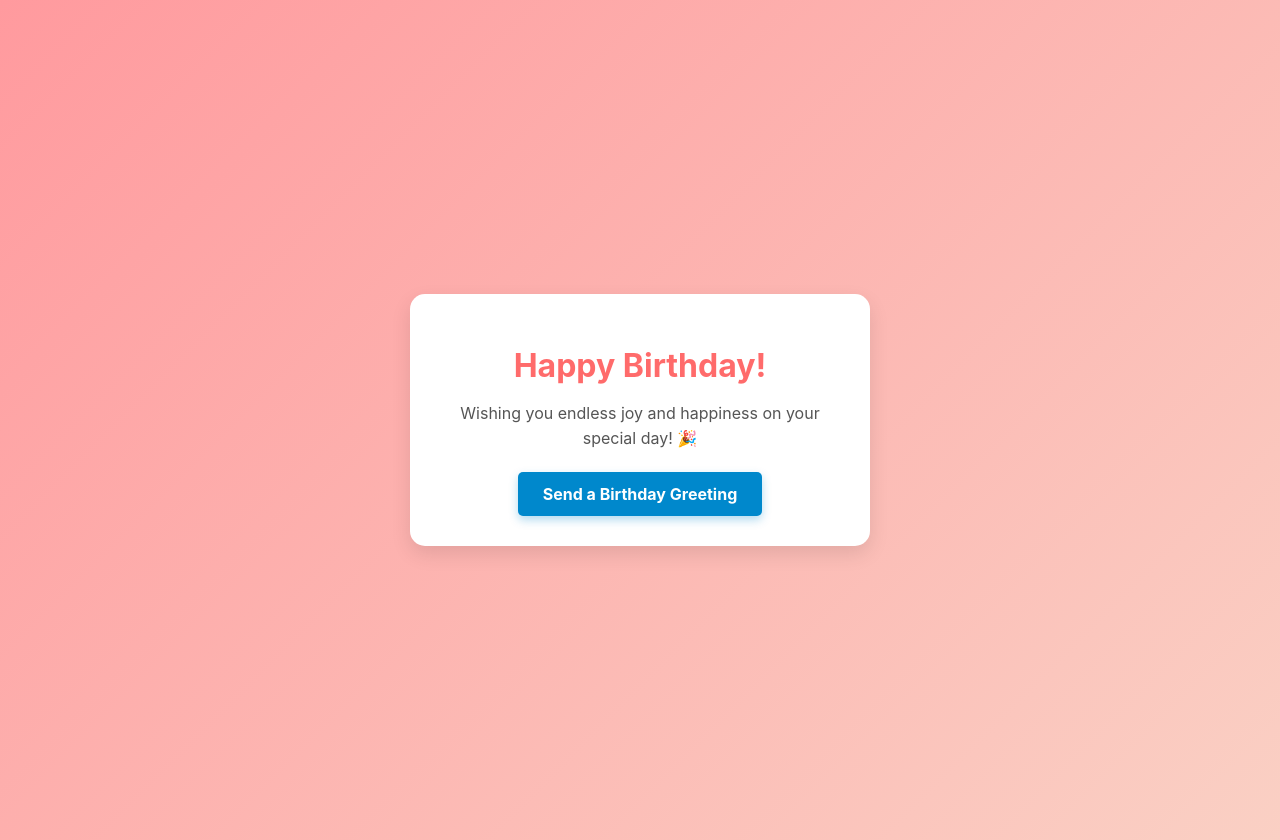
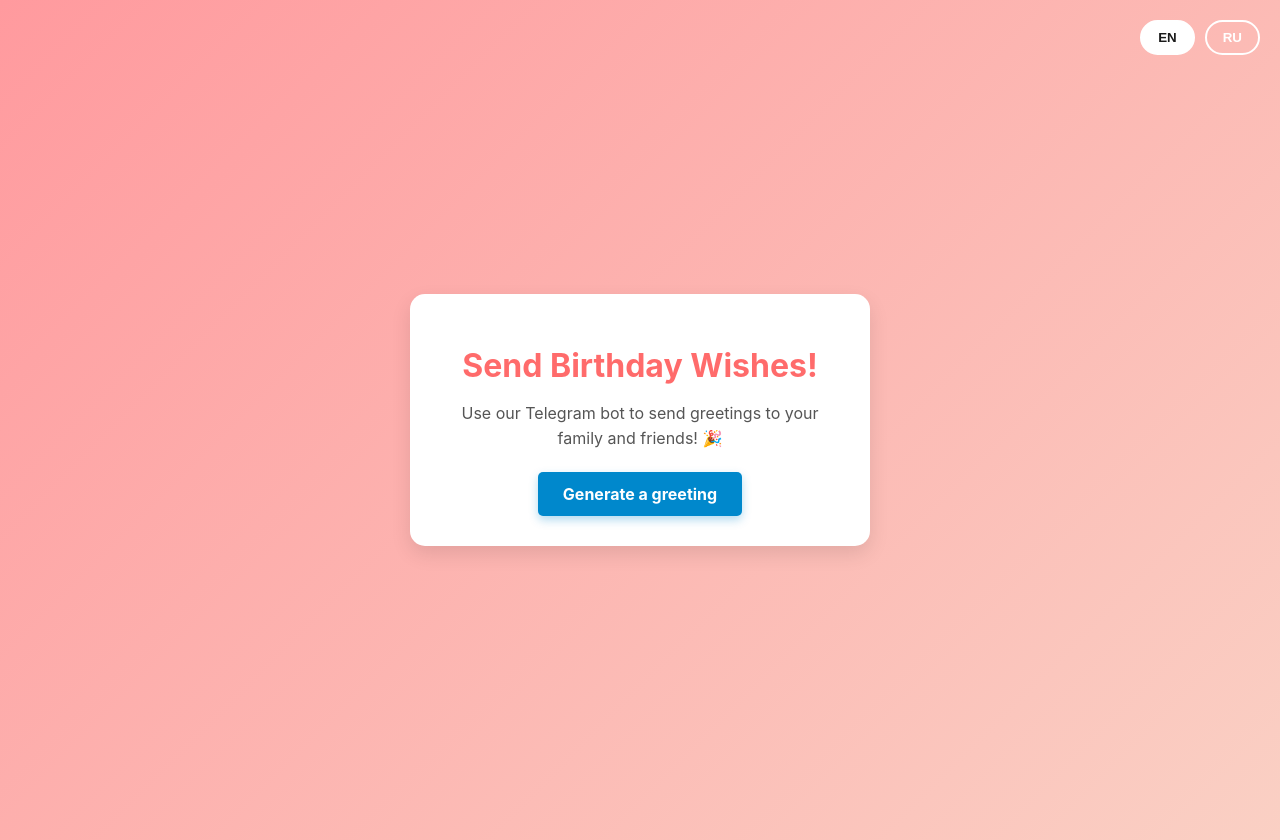
Before and after one commit to dimonss/birthdayReactApp, a React (Create React App) app: page / in a window 1280 px wide. Built offline with nearby package versions, Linux system fonts and the light colour scheme.

Commit message:
add locales

```diff
--- a/src/App.css
+++ b/src/App.css
@@ -85,3 +85,31 @@ body {
     transform: translateY(0);
   }
 }
+
+.language-switcher {
+    position: absolute;
+    top: 20px;
+    right: 20px;
+    display: flex;
+    gap: 10px;
+}
+
+.lang-btn {
+    padding: 8px 16px;
+    border: 2px solid #fff;
+    background: transparent;
+    color: #fff;
+    border-radius: 20px;
+    cursor: pointer;
+    font-weight: bold;
+    transition: all 0.3s ease;
+}
+
+.lang-btn:hover {
+    background: rgba(255, 255, 255, 0.1);
+}
+
+.lang-btn.active {
+    background: #fff;
+    color: #1a1a1a;
+}
--- a/src/App.js
+++ b/src/App.js
@@ -1,13 +1,39 @@
-import React from "react";
-import "./App.css"
+import React, { useState, useEffect } from "react";
+import "./App.css";
+import { translations, getDefaultLanguage } from "./translations";
 
 function App() {
+    const [language, setLanguage] = useState(() => {
+        const savedLanguage = localStorage.getItem('language');
+        return savedLanguage || getDefaultLanguage();
+    });
+
+    useEffect(() => {
+        localStorage.setItem('language', language);
+    }, [language]);
+
+    const t = translations[language];
+
     return (
         <div className="app">
+            <div className="language-switcher">
+                <button
+                    className={`lang-btn ${language === 'en' ? 'active' : ''}`}
+                    onClick={() => setLanguage('en')}
+                >
+                    EN
+                </button>
+                <button
+                    className={`lang-btn ${language === 'ru' ? 'active' : ''}`}
+                    onClick={() => setLanguage('ru')}
+                >
+                    RU
+                </button>
+            </div>
             <div className="card">
-                <h1 className="title">Happy Birthday!</h1>
+                <h1 className="title">{t.title}</h1>
                 <p className="message">
-                    Wishing you endless joy and happiness on your special day! 🎉
+                    {t.message}
                 </p>
                 <a
                     className="telegram-link"
@@ -15,7 +41,7 @@ function App() {
                     target="_blank"
                     rel="noopener noreferrer"
                 >
-                    Send a Birthday Greeting
+                    {t.sendGreeting}
                 </a>
             </div>
         </div>
--- /dev/null
+++ b/src/translations.js
@@ -0,0 +1,17 @@
+export const translations = {
+    en: {
+        title: "Send Birthday Wishes!",
+        message: "Use our Telegram bot to send greetings to your family and friends! 🎉",
+        sendGreeting: "Generate a greeting"
+    },
+    ru: {
+        title: "Поздравь с Днем Рождения!",
+        message: "Использую Телеграм бота для поздравления родных и близких! 🎉",
+        sendGreeting: "Сгенерироваь поздравление"
+    }
+};
+
+export const getDefaultLanguage = () => {
+    const browserLang = navigator.language.split('-')[0];
+    return translations[browserLang] ? browserLang : 'ru';
+};
```
